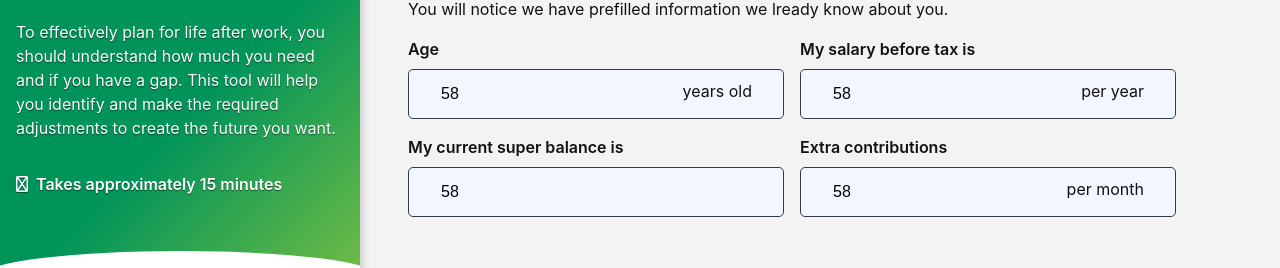
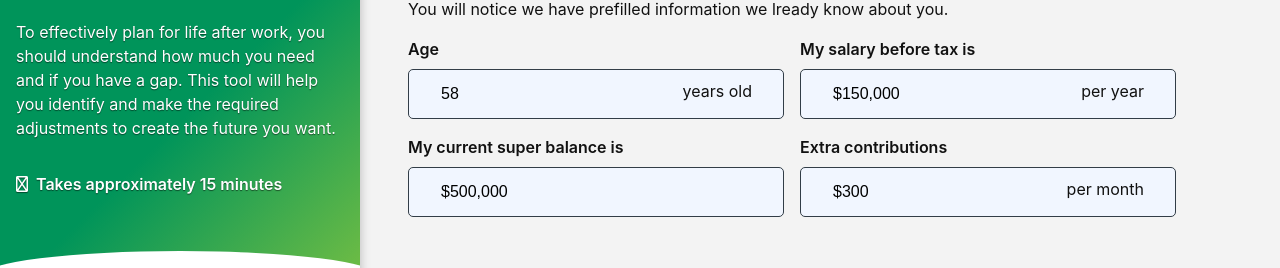
Before and after one commit to jaseflow/calculator, a React (Create React App) app: page /step/current/about-you in a window 1280 px wide. Shown: the part 150-418 px from the top of the page. Built offline with nearby package versions, Linux system fonts and the light colour scheme.

Commit message:
Update values

```diff
--- a/src/App.js
+++ b/src/App.js
@@ -135,18 +135,18 @@ function App() {
                           </div>
                           <div className="form__group">
                             <label className="form__label" htmlFor="">My salary before tax is</label>
-                            <input type="text" value="58" className="form__input form__input--suffixed" />
+                            <input type="text" value="$150,000" className="form__input form__input--suffixed" />
                             <span className="form__suffix">per year</span>
                           </div>
                         </div>
                         <div className="form__row">
                           <div className="form__group">
                             <label className="form__label" htmlFor="">My current super balance is</label>
-                            <input type="text" value="58" className="form__input" />
+                            <input type="text" value="$500,000" className="form__input" />
                           </div>
                           <div className="form__group">
                             <label className="form__label" htmlFor="">Extra contributions</label>
-                            <input type="text" value="58" className="form__input form__input--suffixed" />
+                            <input type="text" value="$300" className="form__input form__input--suffixed" />
                             <span className="form__suffix">per month</span>
                           </div>
                         </div>
@@ -204,8 +204,12 @@ function App() {
             }
             { (sectionIndex + 1) >= steps[stepIndex].sections.length ?
               <div>
-                <Link onClick={handleSave} to={steps[stepIndex + 1].sections[0]} className="btn show-desktop">Save D</Link>
-                <Link onClick={handleSave} to="/" className="btn show-mobile">Save M</Link>
+                <div className="show-desktop">
+                  <Link onClick={handleSave} to={steps[stepIndex + 1].sections[0]} className="btn">Save</Link>
+                </div>
+                <div className="show-mobile">
+                  <Link onClick={handleSave} to="/" className="btn">Save</Link>
+                </div>
               </div>
               :
               <Link onClick={() => setSectionIndex(sectionIndex + 1)} to={steps[stepIndex].sections[sectionIndex + 1]} className="btn">Next</Link>
--- a/src/App.scss
+++ b/src/App.scss
@@ -262,7 +262,7 @@ strong {
   height: 100%;
   background: $offWhite;
   z-index: 50;
-  transition: transform 375ms ease;
+  transition: transform 375ms ease-out;
 }
 
 .Slides--open {
@@ -326,6 +326,11 @@ strong {
     box-shadow: 0 5px 10px rgba(0,0,0,0.25);
   }
 
+  .Nav,
+  .Slides {
+    height: 100% !important;
+  }
+
   .Nav__header {
     flex: none;
     padding-bottom: 4rem;
@@ -359,6 +364,6 @@ strong {
   }
 
   .show-desktop {
-    display: initial !important;
+    display: block !important;
   }
 }
```
Also changed, not shown: 1 other file (tests, documents, lock files or other folders).
